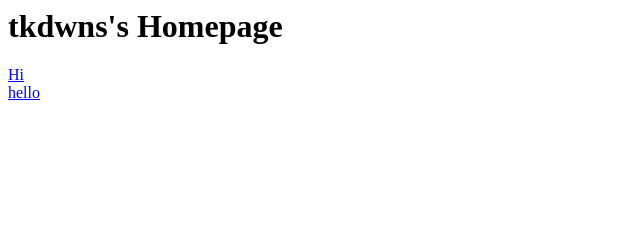
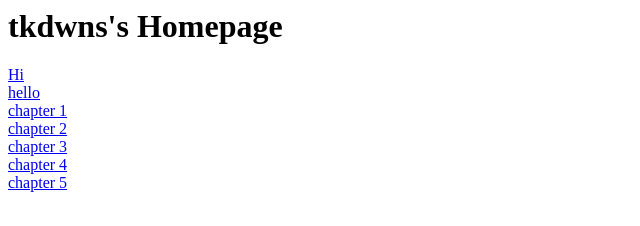
Before and after one commit to tkdwnws644/web2025, a plain HTML site: page index.html in a window 1280 px wide. Shown: the whole page, without its empty margins (0-640 px from the left). Drawn offline with Linux system fonts and the light colour scheme.

Commit message:
Update index.html

```diff
--- a/index.html
+++ b/index.html
@@ -5,6 +5,11 @@
   <body>
     <H1>tkdwns's Homepage</H1>
     <a href="hi.htm">Hi</a><br>
-    <a href="my/hello.html">hello</a>
+    <a href="my/hello.html">hello</a><br>
+    <a href="chapter1.html">chapter 1</a><br>
+    <a href="chapter2.html">chapter 2</a><br>
+    <a href="chapter3.html">chapter 3</a><br>
+    <a href="chapter4.html">chapter 4</a><br>
+    <a href="chapter5.html">chapter 5</a><br>
   </body>
 </html>
```
